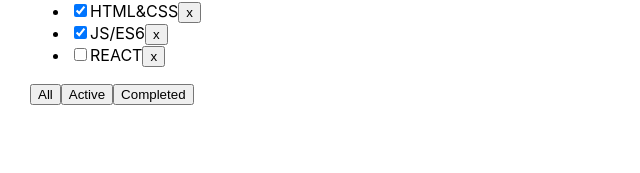
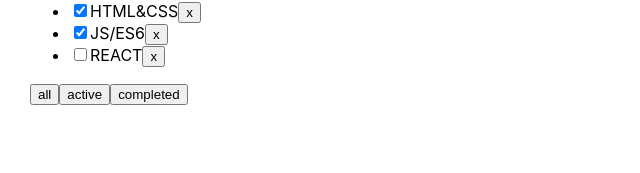
Before and after one commit to athlete94/todolist-ts-01, a React (Create React App) app: page / in a window 1280 px wide. Shown: the part 127-300 px from the top of the page, without its empty margins (0-640 px from the left). Built offline with nearby package versions, Linux system fonts and the light colour scheme.

Commit message:
refactor filter

```diff
--- a/src/App.tsx
+++ b/src/App.tsx
@@ -12,9 +12,11 @@
 
 export type FilterType = 'All' | 'Active' | 'Completed'
 
+//export type FilterType = "All" | "Active" | "Completed"
+
 function App() {
 
-    const [tasks, setTasks] = useState([
+    const [tasks, setTasks] = useState<Array<TasksType>>([
         {id: 1, title: "HTML&CSS", isDone: true},
         {id: 2, title: "JS/ES6", isDone: true},
         {id: 3, title: "REACT", isDone: false}
@@ -35,13 +37,18 @@
     }
 
     // filter tasks
-    let filteredTasks = tasks
-    if(filter === 'Active') {
-        filteredTasks = tasks.filter(t => t.isDone == false)
+
+    const getTasksForRender = () => {
+        switch (filter) {
+            case 'Active':
+                return tasks.filter(t => !t.isDone)
+            case 'Completed':
+                return tasks.filter(t => t.isDone)
+            default:
+                return tasks
+        }
     }
-    else if (filter === 'Completed') {
-        filteredTasks = tasks.filter(t => t.isDone == true)
-    }
+    let filteredTasks = getTasksForRender()
 
     // UI
     return (
--- a/src/Button.tsx
+++ b/src/Button.tsx
@@ -1,12 +1,20 @@
 import React from "react";
 
+
+
+// type ButtonPropsType = {
+//     title: string,
+//     filterTask: () => void
+// }
+
 type ButtonPropsType = {
-    title: string,
-    filterTask: Function
+    filterFunc: () => void,
+    title: string
 }
 
-const Button = ({title,filterTask}: ButtonPropsType) => {
-     return <button onClick={() => filterTask(title)}>{title}</button>
+const Button = ({title, filterFunc}: ButtonPropsType) => {
+     return <button onClick={filterFunc}>{title}</button >
+
 }
 
 export default Button
--- a/src/TodoList.tsx
+++ b/src/TodoList.tsx
@@ -1,16 +1,19 @@
 import React from "react"
 import TodoListHeader from "./TodoListHeader"
 import Button from "./Button"
-import {TasksType} from "./App"
+import {FilterType, TasksType} from "./App"
 import Task from "./Task"
 
 type TodoListPropsType = {
     title: string,
     tasks: Array<TasksType>
-    removeTask: Function
-    filterTask: Function
+    removeTask: (id: number) => void,
+    filterTask: (filter: FilterType) => void
 }
 
+// export type ButtonsType = {
+//     title: FilterType
+// }
 
 const TodoList = ({
                       title,
@@ -19,11 +22,11 @@
                       filterTask
                   }: TodoListPropsType) => {
 
-    const buttons = [
-        {title: 'All'},
-        {title: 'Active'},
-        {title: 'Completed'}
-    ]
+    // const buttons:Array<ButtonsType> = [
+    //     {title: "All"},
+    //     {title: 'Active'},
+    //     {title: 'Completed'}
+    // ]
 
     return <div>
         <TodoListHeader title={title}/>
@@ -37,7 +40,9 @@
                                   removeTask={removeTask}/>)}
         </ul>
         <div>
-            {buttons.map((b) => <Button title={b.title} filterTask={filterTask}/>)}
+            <Button title={'all'}  filterFunc={() => filterTask('All')} />
+            <Button title={'active'} filterFunc={() => filterTask("Active")} />
+            <Button title={'completed'} filterFunc={() => filterTask("Completed")} />
         </div>
 
     </div>
```
Also changed, not shown: src/Task.tsx (+5 -7 lines).
